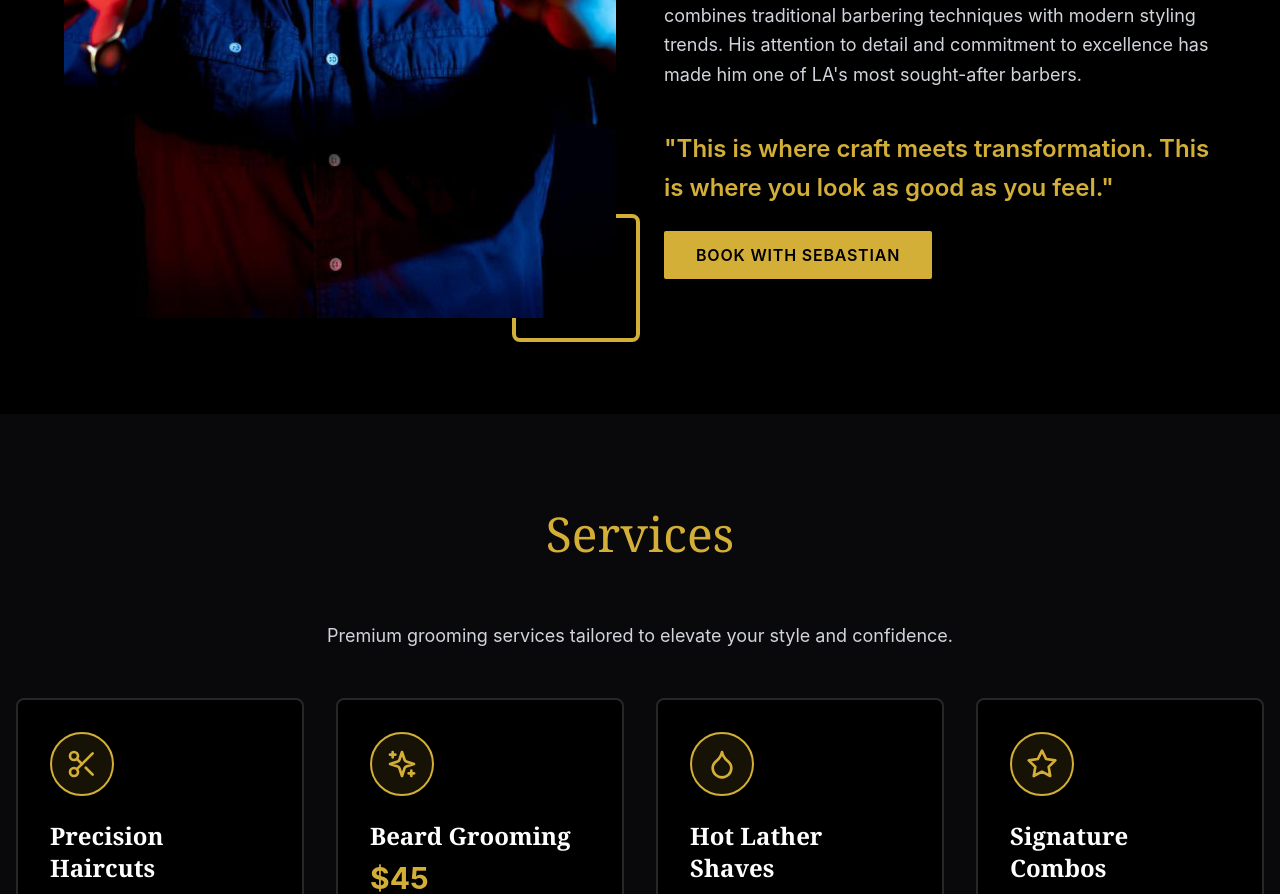
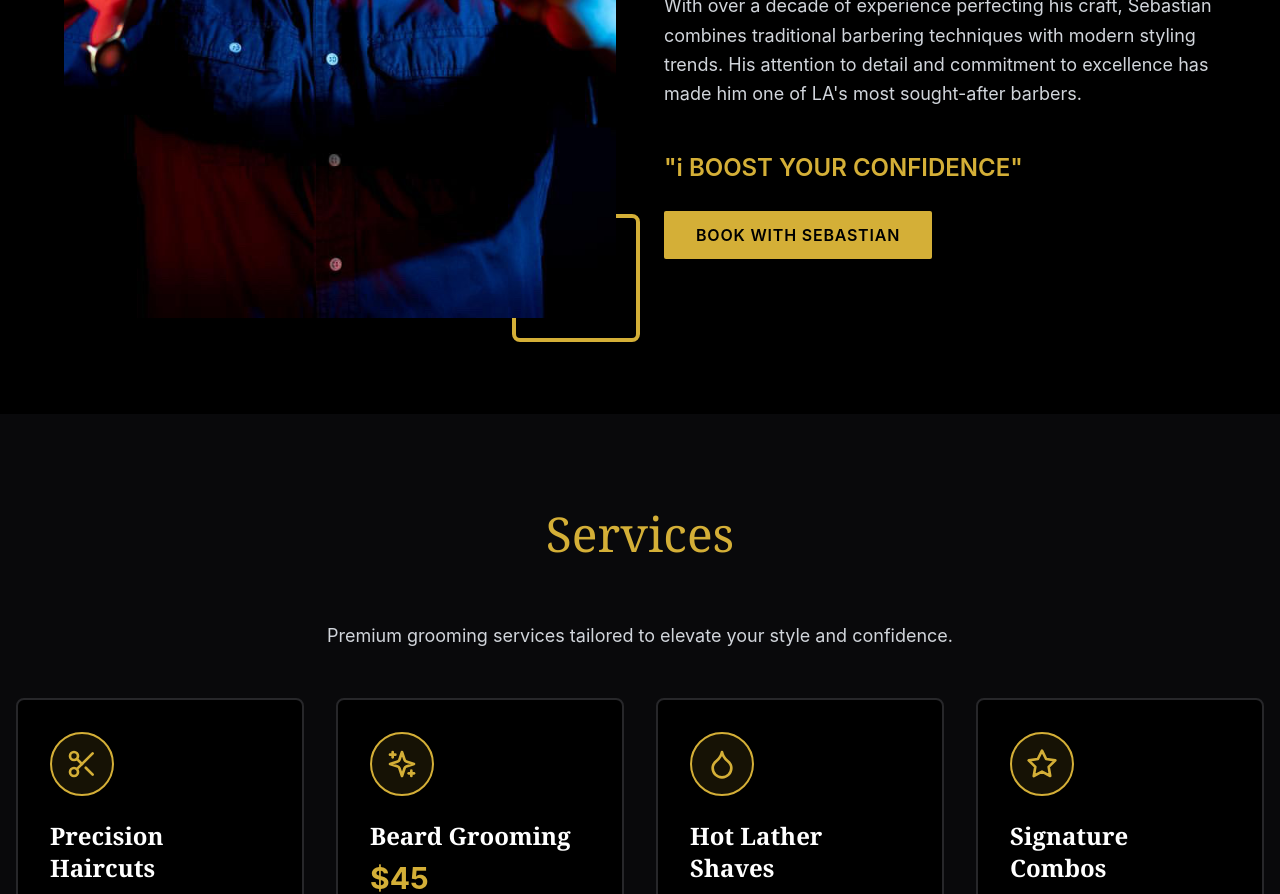
Before and after one commit to tlmcburney/barbersebastiantorres, a React (Vite) app: page / in a window 1280 px wide. Shown: the part 1380-2274 px from the top of the page. Built offline with nearby package versions, Linux system fonts and the light colour scheme; no server answers; the database is empty; a web font is replaced by a local one.

Commit message:
Updated About.tsx

```diff
--- a/src/components/About.tsx
+++ b/src/components/About.tsx
@@ -46,7 +46,7 @@ const About: React.FC = () => {
 
             <div className="pt-4">
               <p className="text-gold font-semibold text-2xl leading-relaxed">
-                "This is where craft meets transformation. This is where you look as good as you feel."
+                "i BOOST YOUR CONFIDENCE"
               </p>
             </div>
 
```
